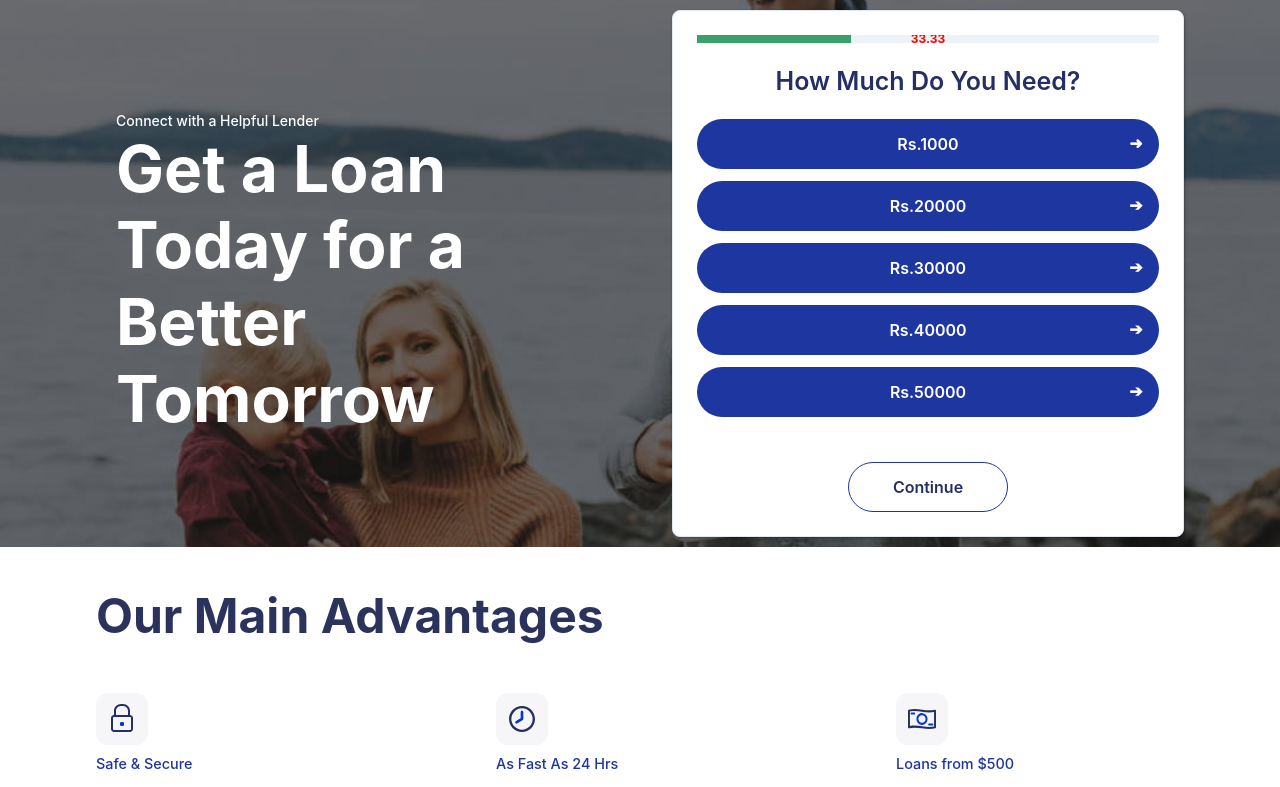
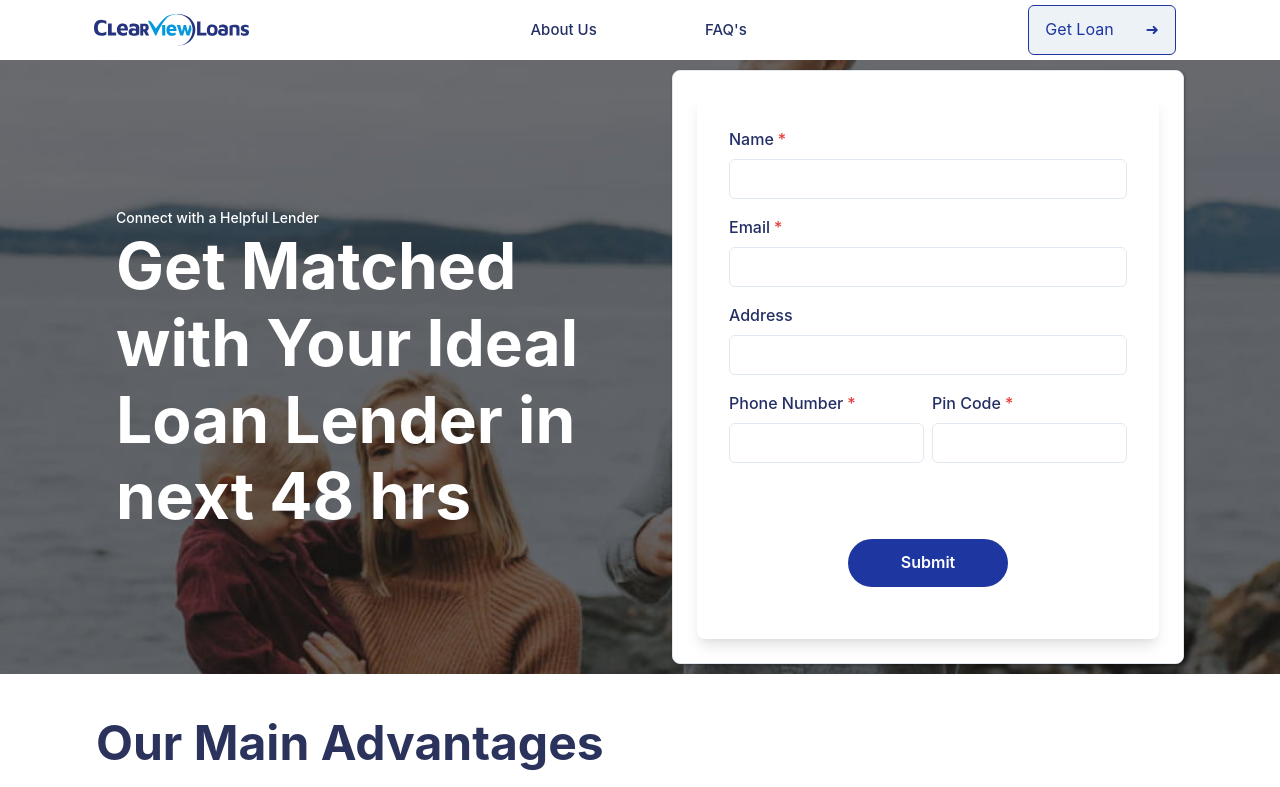
Before and after one commit to VishalBhuse/kreditship, a React (Create React App) app: page / in a window 1280 px wide. Shown: the top 787 px of the page. Built offline with nearby package versions, Linux system fonts and the light colour scheme.

Commit message:
Home page

```diff
--- a/package.json
+++ b/package.json
@@ -9,9 +9,12 @@
     "@testing-library/jest-dom": "^5.16.5",
     "@testing-library/react": "^13.4.0",
     "@testing-library/user-event": "^13.5.0",
+    "axios": "^1.3.5",
     "framer-motion": "^10.11.2",
     "react": "^18.2.0",
     "react-dom": "^18.2.0",
+    "react-hook-form": "^7.43.9",
+    "react-icons": "^4.8.0",
     "react-router-dom": "^6.10.0",
     "react-scripts": "5.0.1",
     "web-vitals": "^2.1.4"
--- a/src/App.js
+++ b/src/App.js
@@ -3,10 +3,12 @@ import About from "./Component/About/About";
 import Faq from "./Component/FAQ/Faq";
 import Footer from "./Component/Footer/Footer";
 import Home from "./Component/Home/Home";
+import Navbar from "./Component/Navbar/Navbar";
 
 function App() {
   return (
     <>
+      <Navbar />
       <Routes>
         <Route path="/" element={<Home />} />
         <Route path="/about" element={<About />} />
--- a/src/Component/Home/Banner.jsx
+++ b/src/Component/Home/Banner.jsx
@@ -1,5 +1,6 @@
 import {
   Box,
+  Button,
   Heading,
   HStack,
   Image,
@@ -10,7 +11,8 @@ import {
 } from "@chakra-ui/react";
 import React from "react";
 import logo from "../../Img/logo.svg";
-import MultiForm from "./MultiForm";
+import banner from "../../Img/banner.svg";
+import SingleForm from "./SingleForm";
 
 const Banner = () => {
   return (
@@ -23,12 +25,6 @@ const Banner = () => {
       backgroundSize="cover"
       color="#fff"
     >
-      <Box display={["block", "block", "none"]} bg="#fff" mb="2rem">
-        <Box w="100%" mx="auto" display={"grid"} placeItems="center" h="3.5rem">
-          <Image src={logo} alt="logo" />
-        </Box>
-      </Box>
-
       <Box w="85%" mx="auto" mb="2">
         <SimpleGrid columns={[1, 1, 1, 2]} spacing={["1rem", "1rem", "4rem"]}>
           <Box>
@@ -39,16 +35,16 @@ const Banner = () => {
               h="100%"
               px="5"
             >
-              <Text fontSize=".875rem" fontWeight="500">
+              <Text fontSize=".875rem" fontWeight="500" mt='2'>
                 Connect with a Helpful Lender
               </Text>
               <Heading fontSize={["1.75rem", "1.75rem", "4rem"]} as="h1">
-                Get a Loan Today for a Better Tomorrow
+                Get Matched with Your Ideal Loan Lender in next 48 hrs{" "}
               </Heading>
             </VStack>
           </Box>
           <Box>
-            <MultiForm />
+            <SingleForm />
           </Box>
         </SimpleGrid>
       </Box>
--- /dev/null
+++ b/src/Component/Home/Form.jsx
@@ -0,0 +1,167 @@
+import { useState } from "react";
+import {
+  Box,
+  Button,
+  FormControl,
+  FormLabel,
+  HStack,
+  Input,
+  InputGroup,
+  Stack,
+  useToast,
+} from "@chakra-ui/react";
+import axios from "axios";
+
+const MyForm = () => {
+  const toast = useToast();
+  const [formValues, setFormValues] = useState({
+    name: "",
+    email: "",
+    address: "",
+    phoneNumber: "",
+    pincode: "",
+  });
+  const [showEmptyFieldsMessage, setShowEmptyFieldsMessage] = useState(false);
+
+  const handleChange = (e) => {
+    const { name, value } = e.target;
+    setFormValues((prevValues) => ({ ...prevValues, [name]: value }));
+  };
+
+  const handleSubmit = () => {
+    if (
+      formValues.name === "" ||
+      formValues.email === "" ||
+      formValues.address === "" ||
+      formValues.phoneNumber === "" ||
+      formValues.pincode === ""
+    ) {
+      setShowEmptyFieldsMessage(true);
+    } else {
+      setShowEmptyFieldsMessage(false);
+
+      const payload = {
+        email: formValues.email,
+        name: formValues.name,
+        address: formValues.address,
+        phoneNo: formValues.phoneNumber,
+        pinCode: formValues.pinCode,
+      };
+
+      axios
+        .post(`https://loanbridge-backend.vercel.app/email/getmail`, payload)
+        .then((r) => {
+          //   console.log(r.data);
+          toast({
+            title: "Form Submitted Successfully.",
+            description: "Our Team Will Contact You Soon....",
+            status: "success",
+            duration: 3000,
+            isClosable: true,
+          });
+        })
+        .catch((err) => {
+          console.log(err);
+        });
+
+      setFormValues({
+        name: "",
+        email: "",
+        address: "",
+        phoneNumber: "",
+        pincode: "",
+      });
+    }
+  };
+
+  return (
+    <Box h="auto">
+      <Box rounded="lg" color="#242f65" boxShadow="lg" p={8}>
+        <Stack spacing={4}>
+          <FormControl isRequired>
+            <FormLabel>Name</FormLabel>
+            <Input
+              type="text"
+              name="name"
+              value={formValues.name}
+              onChange={handleChange}
+            />
+          </FormControl>
+          <FormControl isRequired>
+            <FormLabel>Email</FormLabel>
+            <Input
+              type="email"
+              name="email"
+              value={formValues.email}
+              onChange={handleChange}
+            />
+          </FormControl>
+          <FormControl>
+            <FormLabel>Address</FormLabel>
+            <Input
+              type="text"
+              name="address"
+              value={formValues.address}
+              onChange={handleChange}
+            />
+          </FormControl>
+          <HStack flexDirection={["column", "column", "row"]}>
+            <FormControl isRequired>
+              <FormLabel>Phone Number</FormLabel>
+              <InputGroup>
+                <Input
+                  type="text"
+                  name="phoneNumber"
+                  value={formValues.phoneNumber}
+                  onChange={handleChange}
+                />
+              </InputGroup>
+            </FormControl>
+            <FormControl isRequired>
+              <FormLabel mt={[2, 2, 2, 0, 0]}>Pin Code</FormLabel>
+              <InputGroup>
+                <Input
+                  type="text"
+                  name="pincode"
+                  value={formValues.pincode}
+                  onChange={handleChange}
+                />
+              </InputGroup>
+            </FormControl>
+          </HStack>
+          <Box
+            h={showEmptyFieldsMessage ? "24px" : "24px"}
+            overflow="hidden"
+            transition="height 0.3s ease-in-out"
+          >
+            {showEmptyFieldsMessage && (
+              <Box color="red" fontSize="14px">
+                All fields are required.
+              </Box>
+            )}
+          </Box>
+
+          <HStack w="100%" justifyContent={"center"} my="5">
+            <Button
+              px="2rem"
+              py="1.5rem"
+              backgroundColor="#1D36A0"
+              color="#fff"
+              w="10rem"
+              fontWeight="600"
+              fontSize="16px"
+              borderRadius="54px"
+              colorScheme="red"
+              variant="solid"
+              onClick={handleSubmit}
+            >
+              Submit
+            </Button>
+          </HStack>
+        </Stack>
+      </Box>
+    </Box>
+  );
+};
+
+export default MyForm;
--- a/src/Component/Home/Home.jsx
+++ b/src/Component/Home/Home.jsx
@@ -101,7 +101,7 @@ const Home = () => {
               fontWeight="700"
               fontSize={["1.7rem", "1.7rem", "2rem", "3rem"]}
               ml="5rem"
-              left="90%"
+              left="85%"
               top="50%"
               transform="translate(-50%, -50%)"
               width="80%"
--- /dev/null
+++ b/src/Component/Home/SingleForm.jsx
@@ -0,0 +1,36 @@
+import React from "react";
+import { Box } from "@chakra-ui/react";
+
+import MyForm from "./Form";
+
+export default function SingleForm() {
+  return (
+    <>
+      <Box
+        bg="#fff"
+        borderWidth="1px"
+        rounded="lg"
+        shadow="1px 1px 3px rgba(0,0,0,0.3)"
+        maxWidth={800}
+        p={6}
+        m="10px auto"
+        as="form"
+      >
+        <Box h="auto">
+          {/* <Heading
+            w="100%"
+            textAlign={"center"}
+            fontSize="25px"
+            fontWeight="600"
+            mb="2%"
+            color="#242f65"
+          >
+            How Much Do You Need?
+          </Heading> */}
+
+          <MyForm />
+        </Box>
+      </Box>
+    </>
+  );
+}
--- /dev/null
+++ b/src/Component/Navbar/Navbar.jsx
@@ -0,0 +1,157 @@
+import {
+  Box,
+  Flex,
+  Text,
+  IconButton,
+  Stack,
+  Collapse,
+  useColorModeValue,
+  useDisclosure,
+  VStack,
+  HStack,
+  Button,
+  Image,
+} from "@chakra-ui/react";
+import React from "react";
+import logo from "../../Img/logo.svg";
+import { MdClose } from "react-icons/md";
+import { GiHamburgerMenu } from "react-icons/gi";
+import { Link } from "react-router-dom";
+
+const Navbar = () => {
+  const { isOpen, onToggle } = useDisclosure();
+
+  return (
+    <>
+      <Box>
+        <Flex
+          w="90%"
+          mx="auto"
+          bg={useColorModeValue("white", "gray.800")}
+          color={useColorModeValue("gray.600", "white")}
+          align={"center"}
+        >
+          <Flex
+            flex={{ base: 1, md: "auto" }}
+            display={{ base: "flex", md: "none" }}
+          >
+            <IconButton
+              fontSize={"23px"}
+              onClick={onToggle}
+              icon={
+                isOpen ? (
+                  <MdClose w={3} h={3} />
+                ) : (
+                  <GiHamburgerMenu w={5} h={5} />
+                )
+              }
+              variant={"ghost"}
+              aria-label={"Toggle Navigation"}
+            />
+          </Flex>
+          <Flex flex={{ base: 1 }} justify={{ base: "center", md: "start" }}>
+            <Flex
+              display={{ base: "none", md: "flex" }}
+              alignItems={"center"}
+              color="#242f65"
+              fontWeight="500"
+              fontSize={"15px"}
+              py="5px"
+              px="30px"
+              w="100%"
+              mx="auto"
+            >
+              <DesktopNav />
+            </Flex>
+            <Stack
+              flex={{ base: 1, md: 0 }}
+              justify={"flex-end"}
+              direction={"row"}
+              spacing={4}
+              alignItems={"center"}
+              fontSize="20px"
+              mr="10px"
+            >
+              <Link to="/">
+                <Image src={logo} alt="logo" />
+              </Link>
+            </Stack>
+          </Flex>
+        </Flex>
+        <Collapse in={isOpen} animateOpacity>
+          <MobileNav />
+        </Collapse>
+      </Box>
+    </>
+  );
+};
+
+export default Navbar;
+
+const DesktopNav = () => {
+  return (
+    <HStack
+      w="100%"
+      spacing={"25px"}
+      alignItems="center"
+      justifyContent="space-between"
+    >
+      <Link to={"/"}>
+        <Image src={logo} alt="logo" />
+      </Link>
+      <HStack
+        w="20%"
+        mx="auto"
+        spacing={"25px"}
+        alignItems="center"
+        justifyContent="space-between"
+      >
+        <Link to={"/about"}>
+          <Text
+            _hover={{
+              transform: "scale(1.2)",
+              borderBottom: "1px solid #242f65",
+            }}
+          >
+            About Us
+          </Text>
+        </Link>
+        <Link to={"/faq"}>
+          <Text
+            _hover={{
+              transform: "scale(1.2)",
+              borderBottom: "1px solid #F2CD5C",
+            }}
+          >
+            FAQ's
+          </Text>
+        </Link>
+      </HStack>
+      <Button
+        border={"1px solid #1d36a0"}
+        color="#1d36a0"
+        py="6"
+        fontWeight={"400"}
+      >
+        <HStack w="100%" justifyContent={"space-between"} spacing="8">
+          <Text>Get Loan</Text>
+          <Text>➜</Text>
+        </HStack>
+      </Button>
+    </HStack>
+  );
+};
+
+const MobileNav = () => {
+  return (
+    <Stack p={4} display={{ md: "none" }}>
+      <Box>
+        <VStack fontWeight={"600"}>
+          <Link to={"/"}>Home</Link>
+          <Link to={"/about"}>About Us</Link>
+          <Link to={"/faq"}>FAQ's</Link>
+        </VStack>
+      </Box>
+    </Stack>
+  );
+};
```
Also changed, not shown: src/Component/Home/MultiForm.jsx (+0 -8 lines), src/Img/banner.svg (added), 1 other file (tests, documents, lock files or other folders).
